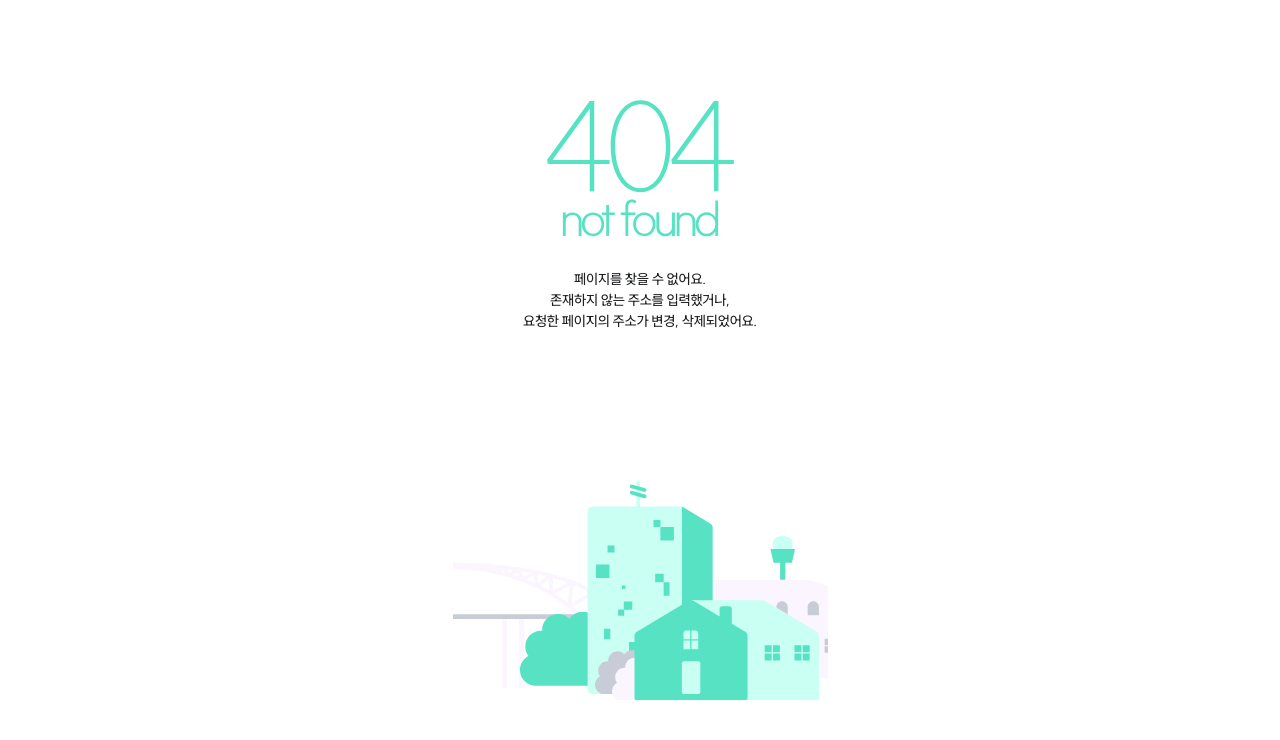
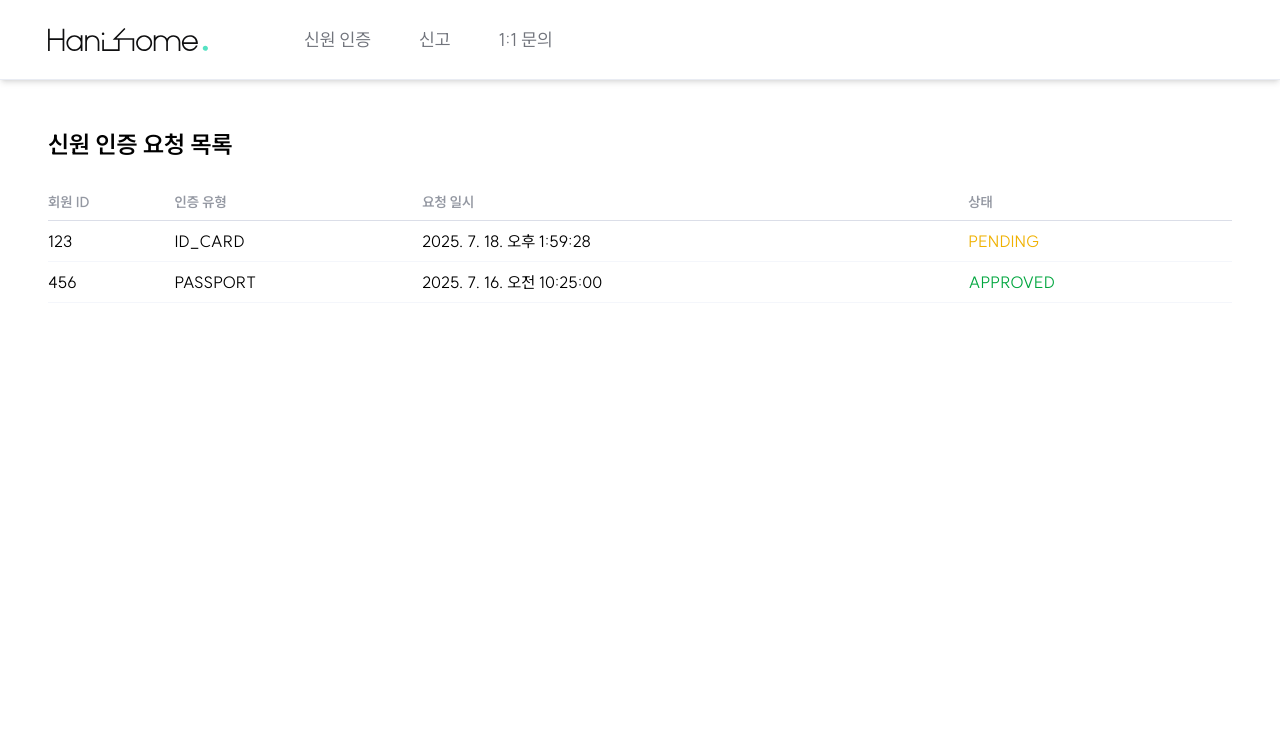
Before and after one commit to Hani-home/HaniHome_FE, a Next.js app: page /admin/verification in a window 1280 px wide. Before the commit this address had no page. Shown: the top 740 px of the page. Built offline with nearby package versions, Linux system fonts and the light colour scheme.

Commit message:
style: unused import 제거

```diff
--- /dev/null
+++ b/src/app/admin/components/common/AdminNavbar.tsx
@@ -0,0 +1,50 @@
+"use client";
+
+import { useRouter } from "next/navigation";
+import Image from "next/image";
+
+const AdminNavbar = () => {
+  const router = useRouter();
+
+  return (
+    <header className="sticky top-0 z-50 flex h-20 w-full items-center border-b border-gray-200 bg-white px-12 shadow-md">
+      {/* 로고 */}
+      <button
+        onClick={() => router.push("/home")}
+        className="flex items-center"
+      >
+        <Image
+          src="/svgs/common/logo-wordmark.svg"
+          alt="하니홈 로고"
+          width={160}
+          height={28}
+          priority
+        />
+      </button>
+
+      {/* 중앙 메뉴 */}
+      <nav className="ml-24 flex gap-12">
+        <button
+          onClick={() => router.push("/admin/verification")}
+          className="text-lg text-gray-700 hover:text-mint transition"
+        >
+          신원 인증
+        </button>
+        <button
+          onClick={() => router.push("/admin/report")}
+          className="text-lg text-gray-700 hover:text-mint transition"
+        >
+          신고
+        </button>
+        <button
+          onClick={() => router.push("/admin/oneOnOneConsult")}
+          className="text-lg text-gray-700 hover:text-mint transition"
+        >
+          1:1 문의
+        </button>
+      </nav>
+    </header>
+  );
+};
+
+export default AdminNavbar;
--- /dev/null
+++ b/src/app/admin/layout.tsx
@@ -0,0 +1,18 @@
+// app/admin/layout.tsx
+import AdminNavbar from "./components/common/AdminNavbar";
+import ReactQueryProvider from "@/utils/reactQueryProvider";
+
+export default function AdminLayout({
+  children,
+}: {
+  children: React.ReactNode;
+}) {
+  return (
+    <ReactQueryProvider>
+      <div className="w-full min-h-screen bg-white">
+        <AdminNavbar />
+        <main>{children}</main>
+      </div>
+    </ReactQueryProvider>
+  );
+}
--- /dev/null
+++ b/src/app/admin/page.tsx
@@ -0,0 +1,9 @@
+const AdminPage = () => {
+    return (
+        <div>
+            <h1>안녕하세요 관리자분들 파이팅입니다</h1>
+        </div>
+    )
+}
+
+export default AdminPage;
--- /dev/null
+++ b/src/app/admin/report/page.tsx
@@ -0,0 +1,12 @@
+import AdminNavbar from "../components/common/AdminNavbar";
+
+const ReportPage = () => {
+    return (
+        <div>
+            <AdminNavbar />
+            <h1>안녕하세요 신고조회 페이지입니다</h1>
+        </div>
+    )
+}
+
+export default ReportPage;
--- /dev/null
+++ b/src/app/admin/verification/page.tsx
@@ -0,0 +1,82 @@
+"use client";
+import { useEffect, useState } from "react";
+
+
+interface Verification {
+    id: number;
+    type: "ID_CARD" | "PASSPORT" | "DRIVER_LICENSE" | "RESIDENT_PERMIT";
+    status: "PENDING" | "APPROVED" | "REJECTED";
+    requestedAt: string;
+    memberId: number;
+
+}
+
+const mockData: Verification[] = [
+    {
+      id: 0,
+      type: "ID_CARD",
+      status: "PENDING",
+      requestedAt: "2025-07-18T13:59:28.276Z",
+      memberId: 123,
+    },
+    {
+      id: 1,
+      type: "PASSPORT",
+      status: "APPROVED",
+      requestedAt: "2025-07-16T10:25:00.000Z",
+      memberId: 456,
+    },
+  ];
+
+
+
+const AdminVerificationPage = () => {
+    const [requests, setRequests] = useState<Verification[]>([]);
+
+    useEffect(() => {
+      // api 연동하겠습니다.
+      setRequests(mockData);
+    }, []);
+
+    return (
+      <div className="p-12">
+        <h1 className="text-2xl font-bold mb-6">신원 인증 요청 목록</h1>
+
+        <table className="w-full table-auto border-collapse text-left">
+          <thead>
+            <tr className="border-b border-gray-300 text-gray-600 text-sm">
+              <th className="py-2">회원 ID</th>
+              <th className="py-2">인증 유형</th>
+              <th className="py-2">요청 일시</th>
+              <th className="py-2">상태</th>
+            </tr>
+          </thead>
+          <tbody>
+            {requests.map((item) => (
+              <tr key={item.id} className="border-b border-gray-100 hover:bg-gray-50">
+                <td className="py-2">{item.memberId}</td>
+                <td className="py-2">{item.type}</td>
+                <td className="py-2">{new Date(item.requestedAt).toLocaleString("ko-KR")}</td>
+                <td className="py-2">
+                  <span
+                    className={
+                      item.status === "PENDING"
+                        ? "text-yellow-500"
+                        : item.status === "APPROVED"
+                        ? "text-green-600"
+                        : "text-red-500"
+                    }
+                  >
+                    {item.status}
+                  </span>
+                </td>
+              </tr>
+            ))}
+          </tbody>
+        </table>
+      </div>
+    );
+  };
+
+
+export default AdminVerificationPage;
--- a/src/components/layout/LayoutWrapper.tsx
+++ b/src/components/layout/LayoutWrapper.tsx
@@ -11,10 +11,18 @@ const LayoutWrapper = ({ children }: { children: React.ReactNode }) => {
 
   const showNavbar = showBottomNavbarPaths.includes(pathname);
 
+  const isAdmin = pathname.startsWith("/admin");
+
   return (
-    <div className="scrollbar-hide mx-auto h-screen max-w-[480px] min-w-[375px] overflow-y-auto">
+    <div
+      className={
+        isAdmin
+          ? "w-full min-h-screen overflow-y-auto bg-white"
+          : "scrollbar-hide mx-auto h-screen max-w-[480px] min-w-[375px] overflow-y-auto"
+      }
+    >
       {children}
-      {showNavbar && <TabBar />}
+      {!isAdmin && showNavbar && <TabBar />}
     </div>
   );
 };
```
Also changed, not shown: 1 other file (tests, documents, lock files or other folders).
